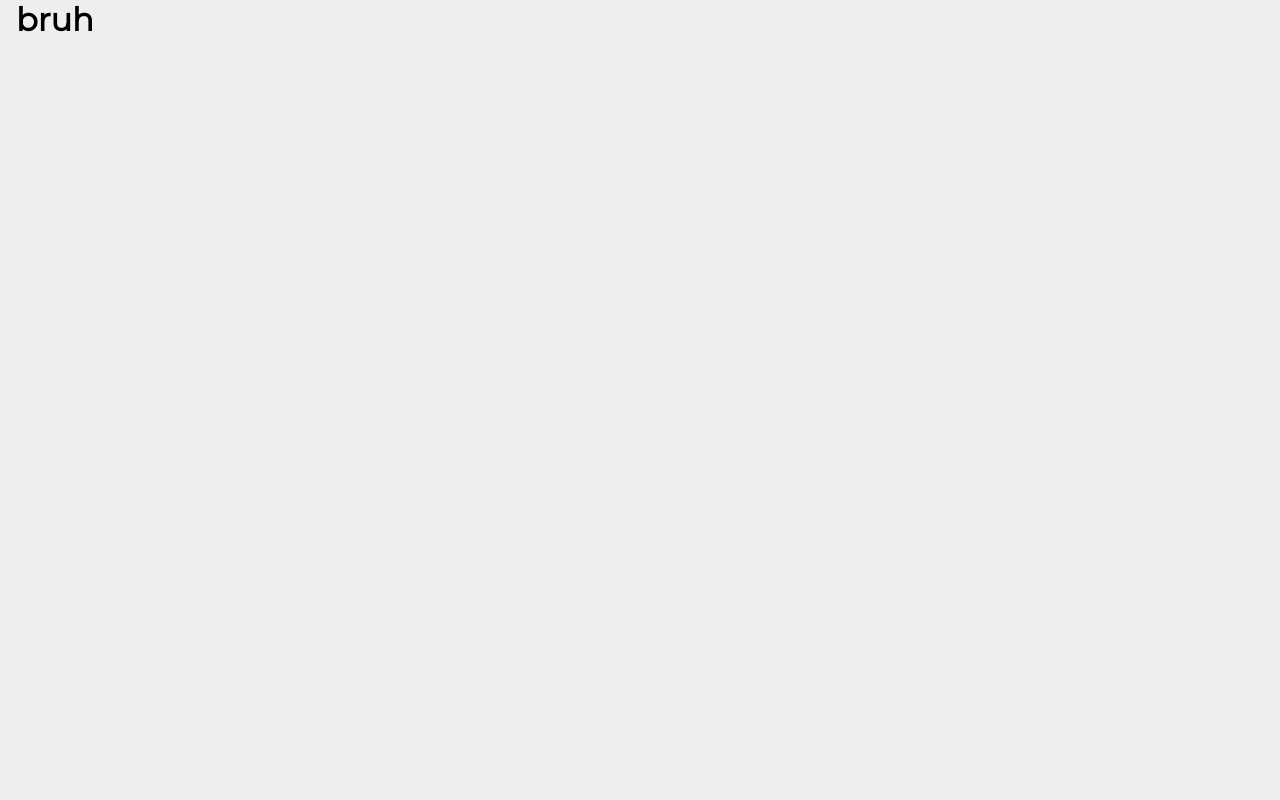
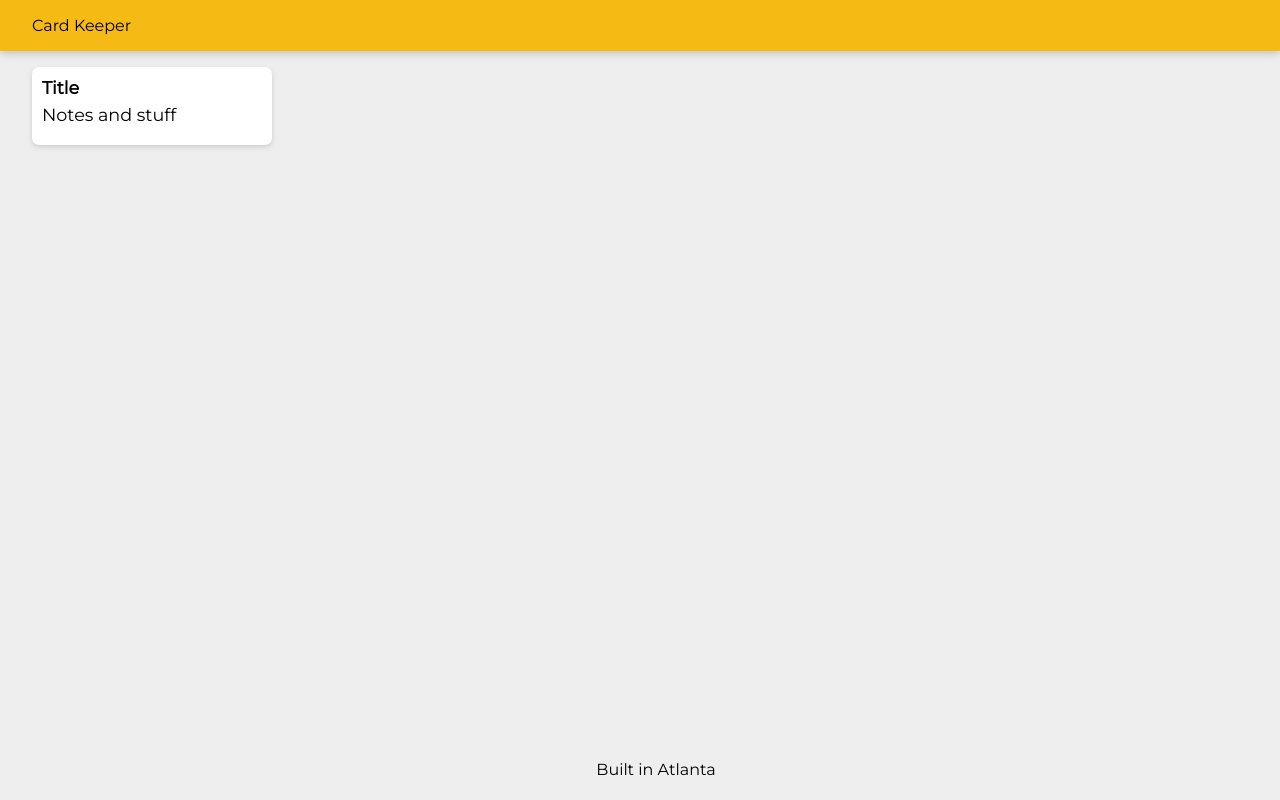
Before and after one commit to swarmintelli/brutalityscanner, a React (Create React App) app: page / in a window 1280 px wide. Built offline with nearby package versions, Linux system fonts and the light colour scheme; a web font is replaced by a local one.

Commit message:
Build Header and footer with formatting

```diff
--- /dev/null
+++ b/src/components/App.jsx
@@ -0,0 +1,10 @@
+import React from 'react';
+import Header from './Header';
+import Footer from './Footer';
+import Note from './Note'
+
+function App() {
+    return(<div><Header /><Note /><Footer /></div>);
+}
+
+export default App;
--- /dev/null
+++ b/src/components/Footer.jsx
@@ -0,0 +1,7 @@
+import React from 'react';
+
+function Footer() {
+    return <footer>Built in Atlanta</footer>;
+}
+
+export default Footer;
--- /dev/null
+++ b/src/components/Header.jsx
@@ -0,0 +1,7 @@
+import React from 'react'
+
+function Header() {
+    return <header>Card Keeper</header>
+}
+
+export default Header;
--- /dev/null
+++ b/src/components/Note.jsx
@@ -0,0 +1,12 @@
+import React from 'react';
+
+function Note() {
+    return(
+        <div className='note'>
+            <h1>Title</h1>
+            <p>Notes and stuff</p>
+        </div>
+    );
+}
+
+export default Note;
--- a/src/index.js
+++ b/src/index.js
@@ -12,5 +12,6 @@
 //HINT: You will need to study the classes in teh styles.css file to appy styling.
 import React from 'react';
 import ReactDOM from 'react-dom'
+import App from './components/App'
 
-ReactDOM.render(<h1>bruh</h1>, document.getElementById('root'));
+ReactDOM.render(<App />, document.getElementById('root'));
```
